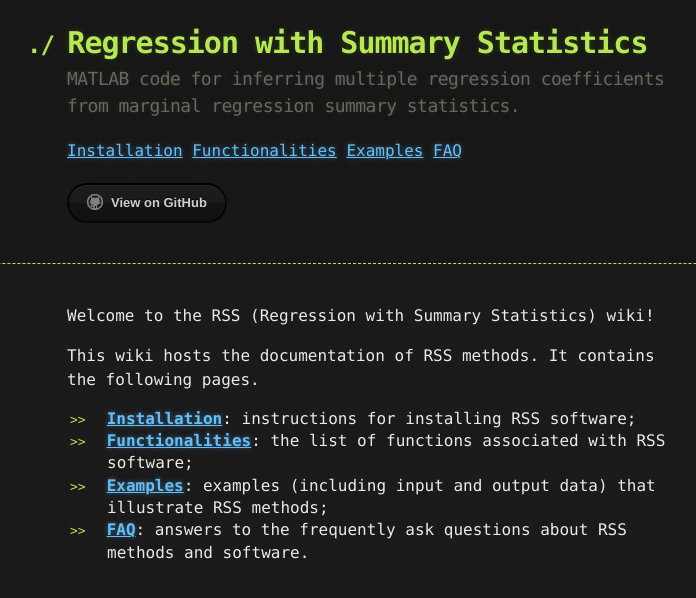
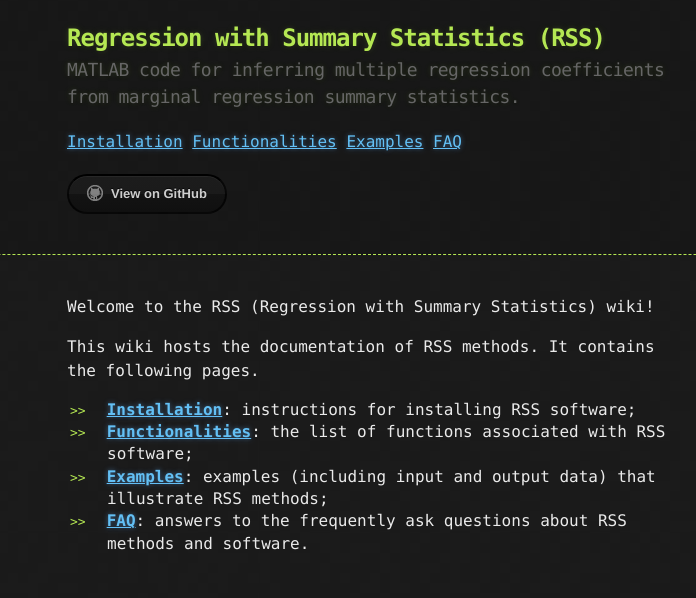
Before and after one commit to stephenslab/rss, a Jekyll site: the page built from docs/index.md, in a window 1280 px wide. Shown: the top 598 px of the page, without its empty margins (273-969 px from the left). Built offline with Jekyll 4.4.1, drawn with Linux system fonts in a browser that asks for light colours.

Commit message:
Fixed title layout for Wiki.

```diff
--- a/docs/_config.yml
+++ b/docs/_config.yml
@@ -1,3 +1,3 @@
-title: Regression with Summary Statistics
+title: Regression with Summary Statistics (RSS)
 description: MATLAB code for inferring multiple regression coefficients from marginal regression summary statistics.
 theme:
--- a/docs/_sass/jekyll-theme-hacker.scss
+++ b/docs/_sass/jekyll-theme-hacker.scss
@@ -46,9 +46,9 @@
 }
 
 header h1 {
-  font-size: 30px;
+  font-size: 24px;
   line-height: 1.5;
-  margin: 0 0 0 -40px;
+  margin: 0 0 0 0px;
   font-weight: bold;
   font-family: Monaco, "Bitstream Vera Sans Mono", "Lucida Console", Terminal, monospace;
   color: #b5e853;
@@ -60,8 +60,8 @@
 }
 
 header h1:before {
-  content: "./ ";
-  font-size: 24px;
+  content: "";
+  font-size: 18px;
 }
 
 header h2 {
```
